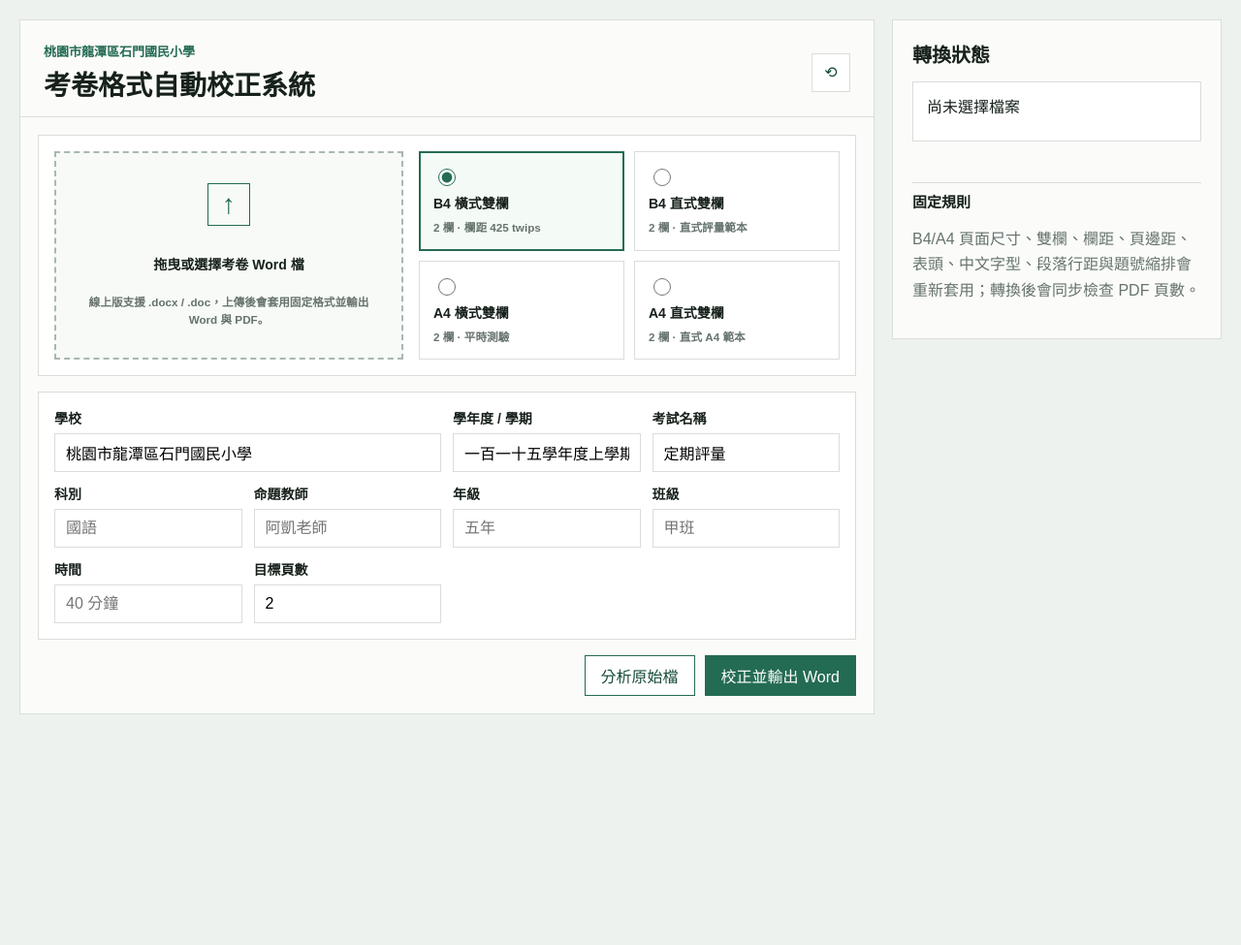
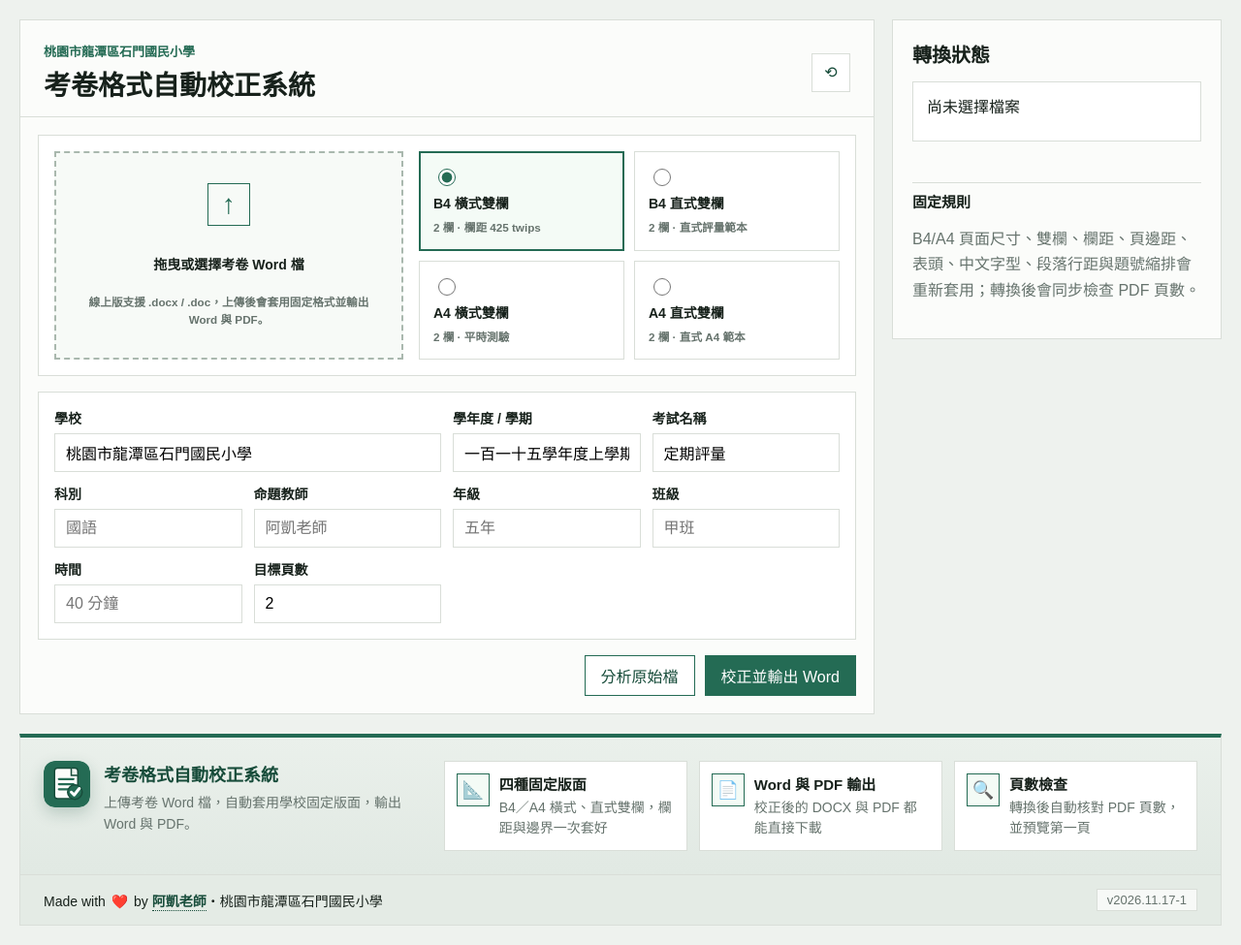
Before and after one commit to cagoooo/exam-format-app, a plain HTML site: page index.html in a window 1280 px wide. Shown: the whole page at 97% size. Before the commit the page ends 800 px from the top, so only its background shows below. Drawn offline with Linux system fonts and the light colour scheme.

Commit message:
feat: 新增網站頁尾，署名連到阿凱老師教育科技創新專區（v2026.11.17-1）
Co-Authored-By: Claude Opus 5.5 <noreply@anthropic.com>

```diff
--- a/index.html
+++ b/index.html
@@ -1,5 +1,5 @@
 <!doctype html>
-<html lang="zh-Hant" data-app-version="2026.07.08-1">
+<html lang="zh-Hant" data-app-version="2026.11.17-1">
 <head>
   <meta charset="utf-8">
   <meta name="viewport" content="width=device-width, initial-scale=1">
@@ -24,7 +24,7 @@
   <meta name="twitter:title" content="考卷格式自動校正系統">
   <meta name="twitter:description" content="固定版面、頁數檢查、Word 與 PDF 輸出的考卷格式標準化工具。">
   <meta name="twitter:image" content="https://cagoooo.github.io/exam-format-app/static/assets/og-exam-format.png?v=20260706-og1">
-  <link rel="stylesheet" href="static/styles.css?v=2026.07.08-1">
+  <link rel="stylesheet" href="static/styles.css?v=2026.11.17-1">
   <script>
     window.EXAM_FORMAT_API_BASE = "https://exam-format-api-142975838924.asia-east1.run.app";
   </script>
@@ -136,7 +136,29 @@
       </div>
     </aside>
   </main>
-  <script src="static/app.js?v=2026.07.08-1"></script>
-  <script src="static/sw-update.js?v=2026.07.08-1"></script>
+
+  <footer class="site-footer">
+    <div class="footer-inner">
+      <div class="footer-brand">
+        <img src="static/assets/favicon.svg" alt="" width="48" height="48">
+        <div>
+          <strong>考卷格式自動校正系統</strong>
+          <span>上傳考卷 Word 檔，自動套用學校固定版面，輸出 Word 與 PDF。</span>
+        </div>
+      </div>
+      <ul class="footer-points">
+        <li><span class="fp-icon" aria-hidden="true">📐</span><div><strong>四種固定版面</strong><small>B4／A4 橫式、直式雙欄，欄距與邊界一次套好</small></div></li>
+        <li><span class="fp-icon" aria-hidden="true">📄</span><div><strong>Word 與 PDF 輸出</strong><small>校正後的 DOCX 與 PDF 都能直接下載</small></div></li>
+        <li><span class="fp-icon" aria-hidden="true">🔍</span><div><strong>頁數檢查</strong><small>轉換後自動核對 PDF 頁數，並預覽第一頁</small></div></li>
+      </ul>
+    </div>
+    <div class="footer-bottom">
+      <p class="site-credit">Made with <span class="site-credit__heart" aria-label="愛心">❤️</span> by
+        <a href="https://cagoooo.github.io/Akai/" target="_blank" rel="noopener noreferrer" title="阿凱老師教育科技創新專區" class="site-credit__author">阿凱老師</a><span class="footer-school"><span class="footer-dot" aria-hidden="true">・</span>桃園市龍潭區石門國民小學</span></p>
+      <p class="version-tag">v2026.11.17-1</p>
+    </div>
+  </footer>
+  <script src="static/app.js?v=2026.11.17-1"></script>
+  <script src="static/sw-update.js?v=2026.11.17-1"></script>
 </body>
 </html>
--- a/static/styles.css
+++ b/static/styles.css
@@ -458,3 +458,182 @@ input[type="text"],
     flex-direction: column;
   }
 }
+
+/* 網站頁尾（2026-11-17） */
+.site-footer {
+  max-width: 1280px;
+  margin: 0 auto 20px;
+  padding: 0 20px;
+}
+
+.site-footer > .footer-inner,
+.site-footer > .footer-bottom {
+  background: #e4ebe5;
+  border: 1px solid var(--line);
+}
+
+.footer-inner {
+  display: grid;
+  grid-template-columns: minmax(260px, 1fr) minmax(0, 2fr);
+  gap: 24px;
+  padding: 24px;
+  border-top: 4px solid var(--accent) !important;
+  background: linear-gradient(180deg, #eaf0eb, #e1e9e3) !important;
+}
+
+.footer-brand {
+  display: flex;
+  align-items: flex-start;
+  gap: 14px;
+}
+
+.footer-brand img {
+  flex: none;
+  width: 48px;
+  height: 48px;
+  box-shadow: 0 6px 16px rgba(23, 76, 58, 0.22);
+  border-radius: 12px;
+}
+
+.footer-brand strong {
+  display: block;
+  font-size: 18px;
+  color: var(--accent-strong);
+}
+
+.footer-brand span {
+  display: block;
+  margin-top: 6px;
+  color: var(--muted);
+  font-size: 14px;
+  line-height: 1.6;
+}
+
+.footer-points {
+  display: grid;
+  grid-template-columns: repeat(3, minmax(0, 1fr));
+  gap: 12px;
+  margin: 0;
+  padding: 0;
+  list-style: none;
+}
+
+.footer-points li {
+  display: flex;
+  gap: 10px;
+  padding: 12px;
+  background: var(--panel);
+  border: 1px solid var(--line);
+}
+
+.fp-icon {
+  flex: none;
+  display: grid;
+  place-items: center;
+  width: 34px;
+  height: 34px;
+  border: 1px solid var(--accent);
+  background: #f4fbf6;
+  font-size: 18px;
+}
+
+.footer-points strong {
+  display: block;
+  font-size: 15px;
+}
+
+.footer-points small {
+  display: block;
+  margin-top: 4px;
+  color: var(--muted);
+  font-size: 14px;
+  line-height: 1.5;
+}
+
+.footer-bottom {
+  display: flex;
+  flex-wrap: wrap;
+  align-items: center;
+  justify-content: space-between;
+  gap: 10px;
+  padding: 14px 24px;
+  border-top: 0 !important;
+}
+
+.site-credit {
+  margin: 0;
+  font-size: 14px;
+  color: var(--ink);
+}
+
+.site-credit__heart {
+  display: inline-block;
+  margin: 0 2px;
+  filter: saturate(1.1);
+}
+
+.site-credit__author {
+  color: var(--accent-strong);
+  font-weight: 700;
+  text-decoration: none;
+  border-bottom: 1px dotted currentColor;
+  padding-bottom: 1px;
+}
+
+.site-credit__author:hover,
+.site-credit__author:focus-visible {
+  color: var(--accent);
+  border-bottom-style: solid;
+}
+
+.version-tag {
+  margin: 0;
+  padding: 3px 10px;
+  border: 1px solid var(--line);
+  background: rgba(255, 255, 255, 0.7);
+  color: var(--muted);
+  font-size: 13px;
+  font-variant-numeric: tabular-nums;
+}
+
+@media (max-width: 980px) {
+  .footer-inner {
+    grid-template-columns: 1fr;
+  }
+}
+
+@media (max-width: 620px) {
+  .site-footer {
+    padding: 0 10px;
+    margin-bottom: 10px;
+  }
+
+  .footer-inner {
+    padding: 18px;
+  }
+
+  .footer-points {
+    grid-template-columns: 1fr;
+  }
+
+  .footer-bottom {
+    flex-direction: column;
+    text-align: center;
+    padding: 14px 18px;
+  }
+
+  .footer-school {
+    display: block;
+    margin-top: 4px;
+  }
+
+  .footer-dot {
+    display: none;
+  }
+}
+
+@media print {
+  .site-footer {
+    display: none;
+  }
+}
--- a/sw.js
+++ b/sw.js
@@ -1,4 +1,4 @@
-const BUILD_VERSION = '2026.07.08-1';
+const BUILD_VERSION = '2026.11.17-1';
 const CACHE_NAME = `exam-format-app-${BUILD_VERSION}`;
 const PRECACHE = [
   './',
--- a/version.json
+++ b/version.json
@@ -1,4 +1,4 @@
 {
-  "version": "2026.07.08-1",
-  "notes": "升級兩頁鎖定策略、轉換差異摘要與大題不斷頁控制"
+  "version": "2026.11.17-1",
+  "notes": "新增網站頁尾，署名連到阿凱老師教育科技創新專區"
 }
```
Also changed, not shown: 1 other file.
